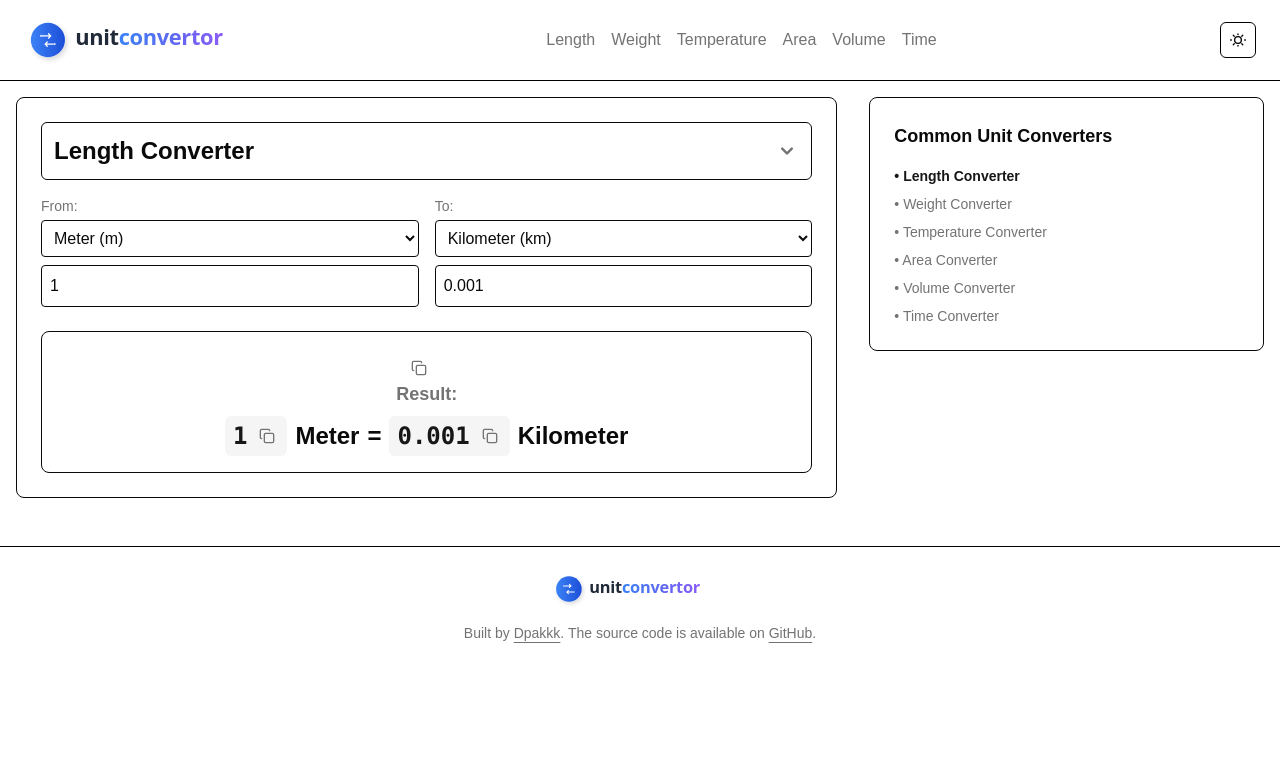
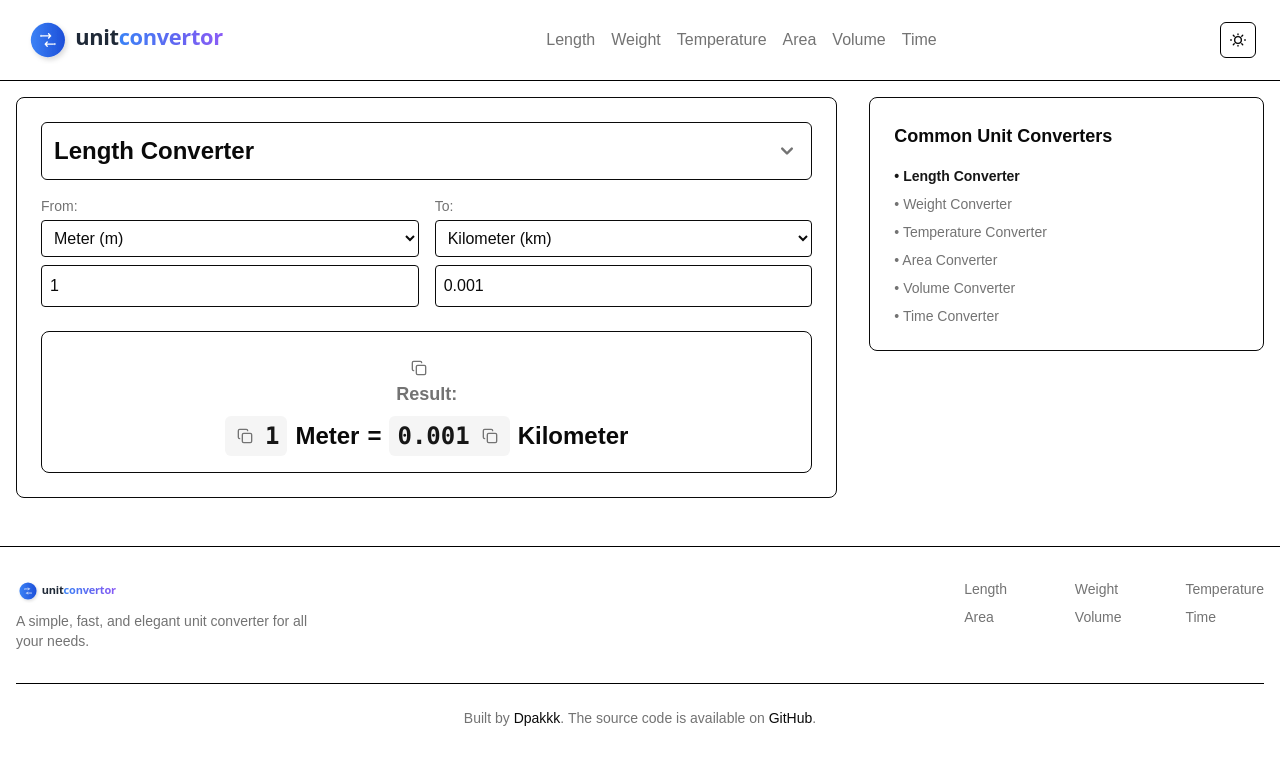
Before and after one commit to Dpakkk/unitconvertor, a Next.js app: page / in a window 1280 px wide. Shown: the top 764 px of the page. Built offline with nearby package versions, Linux system fonts and the light colour scheme.

Commit message:
design:result readability better?

```diff
--- a/src/components/Footer.tsx
+++ b/src/components/Footer.tsx
@@ -1,26 +1,51 @@
 import React from 'react'
 import Link from 'next/link'
 import Image from 'next/image'
+import { conversions } from '@/lib/conversions'
 
 export function Footer() {
   return (
-    <footer className="mt-8 border-t py-6">
-      <div className="text-muted-foreground container mx-auto flex flex-col items-center justify-center gap-4 text-center text-sm">
-        <Link href="/" className="flex items-center gap-2">
+    <footer className="bg-background mt-8 border-t">
+      <div className="container mx-auto px-4 py-8">
+        <div className="flex flex-col items-center justify-between gap-8 md:flex-row md:items-start">
+          <div className="text-center md:text-left">
+            <Link
+              href="/"
+              className="mb-2 inline-flex items-center gap-2 text-lg font-semibold"
+            >
               <Image
                 src="/logo.svg"
                 alt="UnitConvertor Logo"
-            width={179}
-            height={179}
+                width={120}
+                height={120}
               />
             </Link>
-        <p>
+            <p className="text-muted-foreground max-w-xs text-sm">
+              A simple, fast, and elegant unit converter for all your needs.
+            </p>
+          </div>
+
+          <nav className="grid grid-cols-2 gap-x-8 gap-y-2 text-center sm:grid-cols-3 md:text-left">
+            {conversions.map((category) => (
+              <Link
+                key={category.path}
+                href={category.path}
+                className="text-muted-foreground hover:text-foreground text-sm transition-colors"
+              >
+                {category.name}
+              </Link>
+            ))}
+          </nav>
+        </div>
+
+        <div className="mt-8 border-t pt-6">
+          <p className="text-muted-foreground text-center text-sm">
             Built by{' '}
             <Link
               href="https://github.com/Dpakkk"
               target="_blank"
               rel="noopener noreferrer"
-            className="font-medium underline underline-offset-4"
+              className="text-foreground font-medium underline-offset-4 hover:underline"
             >
               Dpakkk
             </Link>
@@ -29,13 +54,14 @@ export function Footer() {
               href="https://github.com/Dpakkk/unitconvertor"
               target="_blank"
               rel="noopener noreferrer"
-            className="font-medium underline underline-offset-4"
+              className="text-foreground font-medium underline-offset-4 hover:underline"
             >
               GitHub
             </Link>
             .
           </p>
         </div>
+      </div>
     </footer>
   )
 }
--- a/src/components/UnitConverter.tsx
+++ b/src/components/UnitConverter.tsx
@@ -229,13 +229,16 @@ export function UnitConverter({ category }: Props) {
           className="absolute top-2 right-2"
         />
         <p className="text-muted-foreground font-semibold">Result:</p>
-        <div className="mt-2 flex flex-wrap items-center justify-center gap-x-2 text-2xl font-bold">
+        <div className="mt-2 flex flex-col items-center justify-center gap-2 text-2xl font-bold sm:flex-row sm:flex-wrap sm:gap-x-2">
+          <div className="flex items-center gap-x-2">
             <code className="bg-accent text-accent-foreground inline-flex items-center rounded-md px-2 py-1 font-mono">
+              <CopyButton textToCopy={fromValue} className="mr-2" />
               {fromValue || 0}
-            <CopyButton textToCopy={fromValue} className="ml-2" />
             </code>
             <span>{fromUnit.name}</span>
+          </div>
           <span>=</span>
+          <div className="flex items-center gap-x-2">
             <code className="bg-accent text-accent-foreground inline-flex items-center rounded-md px-2 py-1 font-mono">
               {toValue || '...'}
               <CopyButton textToCopy={toValue} className="ml-2" />
@@ -243,6 +246,7 @@ export function UnitConverter({ category }: Props) {
             <span>{toUnit.name}</span>
           </div>
         </div>
+      </div>
     </>
   )
 }
```
Lines whose indentation alone changed are shown as unchanged.
